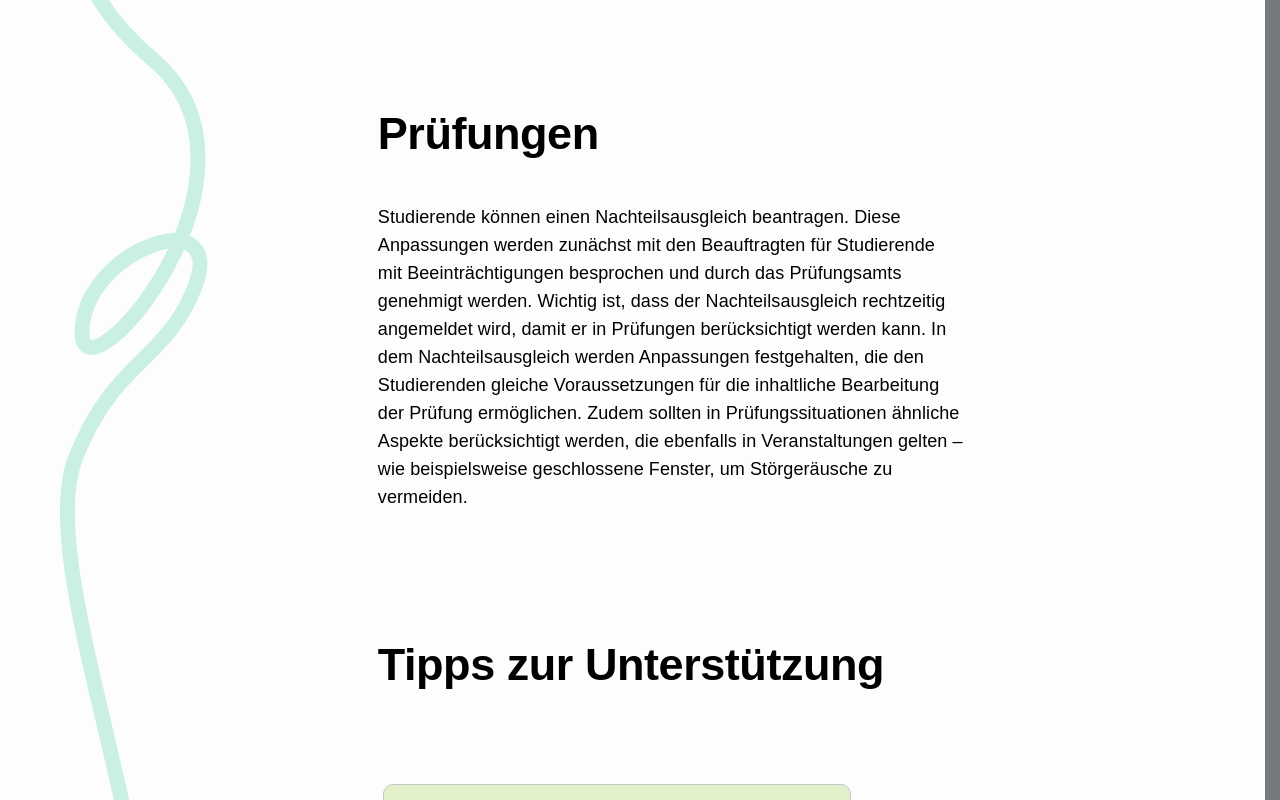
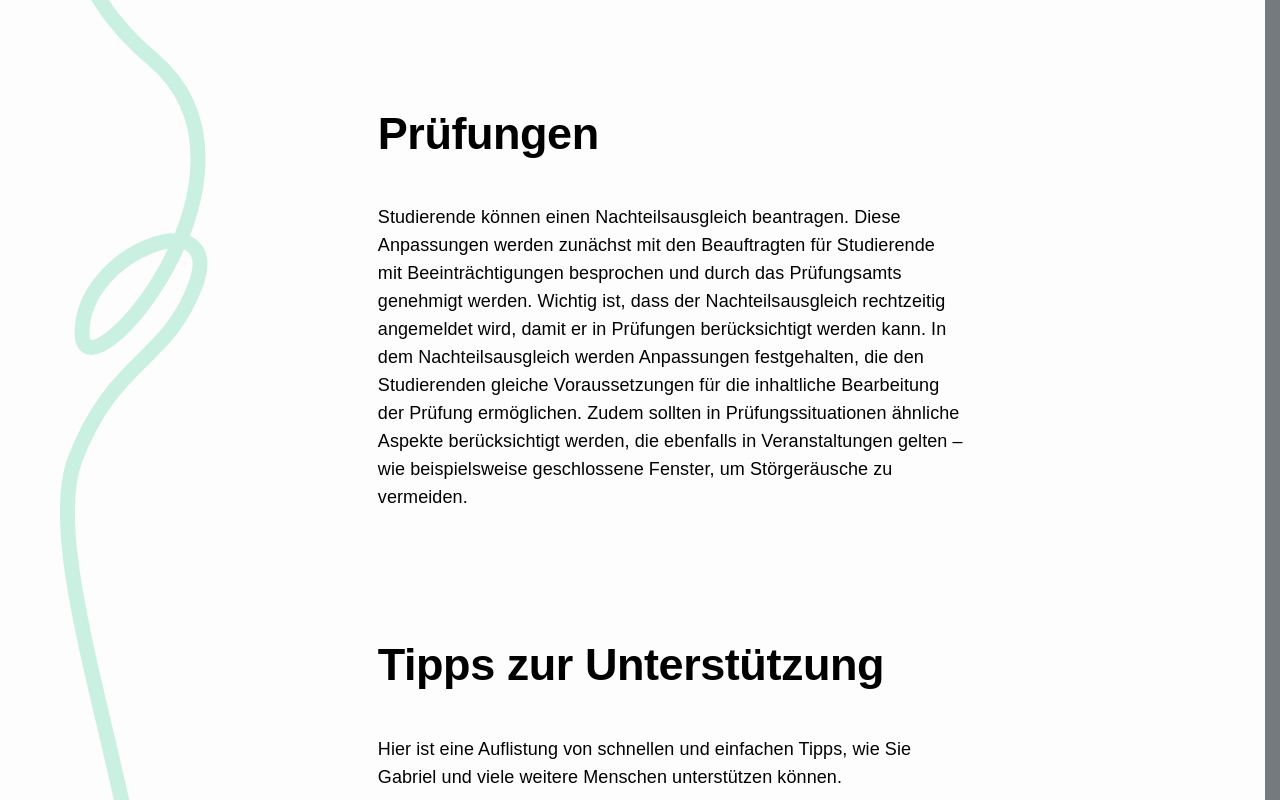
Before and after one commit to shuffle-project/blinddate, a SvelteKit app: page /personas/hannah in a window 1280 px wide. Shown: the part 11200-12000 px from the top of the page. Built offline with nearby package versions, Linux system fonts and the light colour scheme; a small style sheet from the web is missing.

Commit message:
add missing text

```diff
--- a/src/routes/personas/hannah/+page.svelte
+++ b/src/routes/personas/hannah/+page.svelte
@@ -301,6 +301,12 @@ Sichtbar ist bei einem CI das Mikrofon, der Sprachprozessor und die Sendespule,
 		</p>
 
 		<h2 class="main-heading" id="tips">Tipps zur Unterstützung</h2>
+
+		<p class="no-component-text">
+			Hier ist eine Auflistung von schnellen und einfachen Tipps, wie Sie Gabriel und viele weitere
+			Menschen unterstützen können.
+		</p>
+
 		<Checklist
 			checks={[
 				'Ich informiere mich über digitale Barrierefreiheit',
```
